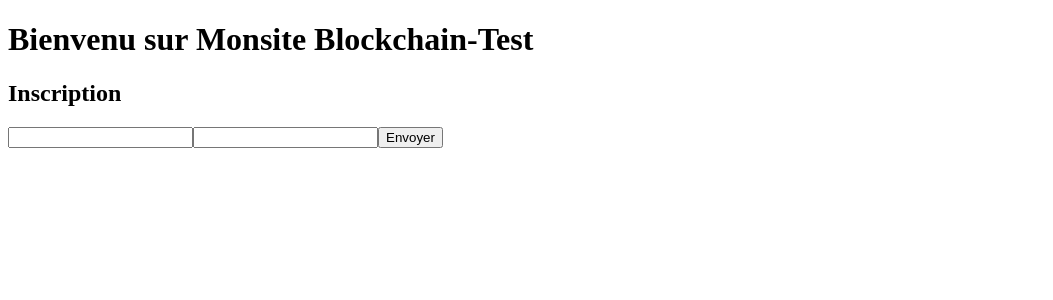
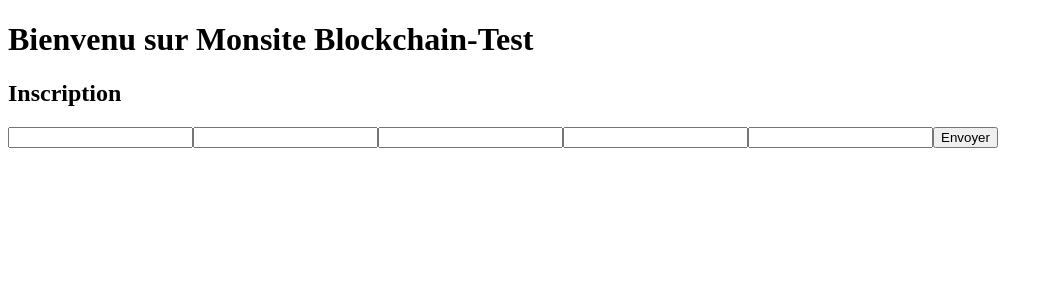
Before and after one commit to Erdmannremy/Test-blockchain, an Angular app: page /signup in a window 1280 px wide. Shown: the top 300 px of the page, without its empty margins (0-1053 px from the left). Built offline with nearby package versions, Linux system fonts and the light colour scheme.

Commit message:
projet /v20

```diff
--- a/src/app/app.routes.ts
+++ b/src/app/app.routes.ts
@@ -7,7 +7,6 @@ export const routes: Routes = [
     { path : '',redirectTo: 'home',pathMatch : 'full'},
     { path : 'home',component: HomeComponent},
     { path : 'signup',component: SignupComponent},
-    { path : 'authuser',component: AuthuserComponent},
     { path : '404',component: NotfoundComponent},
     { path : '**',redirectTo: '404'},//page non trouver 404
 
--- a/src/app/signup/signup.component.html
+++ b/src/app/signup/signup.component.html
@@ -1,6 +1,9 @@
 <h2>Inscription</h2>
 <form formGroup="form">
   <input type="text" formControlName="name">
+  <input type="text" formControlName="age">
   <input type="number" formControlName="age">
-  <button type="submit">Envoyer</button>
+  <input type="text" formControlName="email">
+  <input type="number" formControlName="password">
+    <button type="submit">Envoyer</button>
 </form>
--- a/src/app/signup/signup.component.ts
+++ b/src/app/signup/signup.component.ts
@@ -17,6 +17,7 @@ export class SignupComponent implements OnInit {
   this.form = new FormGroup({
     firstname: new FormControl(),
     lastname: new FormControl(),
+    age: new FormControl(),
     email: new FormControl (),
     password: new FormControl()
   });
```
